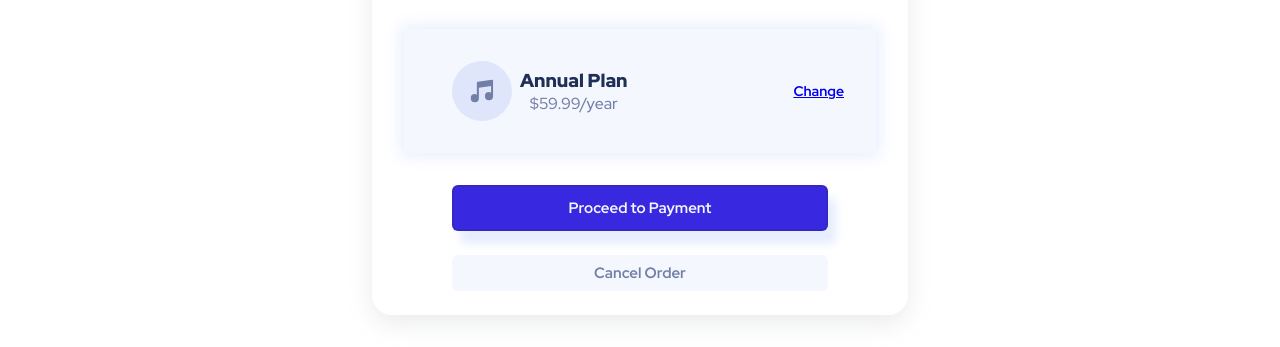
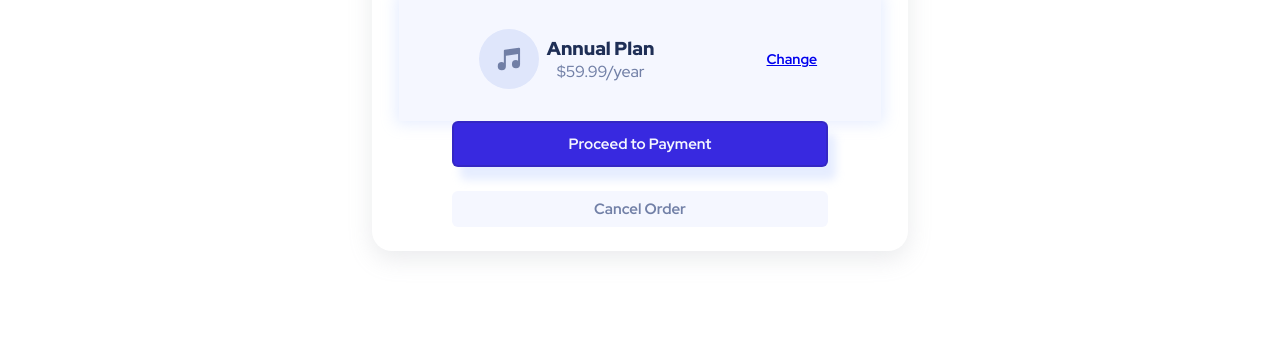
Before and after one commit to ninaxianson/order-summary, a plain HTML site: page index.html in a window 1280 px wide. Shown: the part 461-808 px from the top of the page. Drawn offline with Linux system fonts and the light colour scheme.

Commit message:
Update styles.css

```diff
--- a/styles.css
+++ b/styles.css
@@ -10,13 +10,12 @@
 }
 
 body {
-    align-items: center;
     background-image: url("./images/pattern-background-desktop.svg");
     background-repeat: no-repeat;
     background-size: contain;
-    display: flex;
     font-family: 'Red Hat Display', sans-serif;
     min-height: 100vh;
+    overflow-x: hidden;
 }
 
 .container {
@@ -24,6 +23,10 @@ body {
     margin: 0 auto;
     max-width: 600px;
     padding: 2rem;
+    align-items: center;
+    justify-content: center;
+
+
 }
 
 .card {
@@ -59,10 +62,11 @@ body {
     background-color: hsl(225, 100%, 98%);
     box-shadow: 0px 0px 14px 3px rgba(224, 232, 255, .8);
     display: flex;
-    justify-content: space-between;
-    margin: 2rem;
-    max-width: 90%;
-    padding: 1rem 2rem;
+    justify-content:space-around;
+    padding: 1rem;
+    width:90%;
+    margin: 0 auto;
+    flex-wrap: wrap;
 }
 
 .flex {
@@ -92,7 +96,6 @@ body {
     cursor: pointer;
     font-size: 14px;
     font-weight: 700;
-    padding-left: 2rem;
 }
 
 .payment-btn {
```
